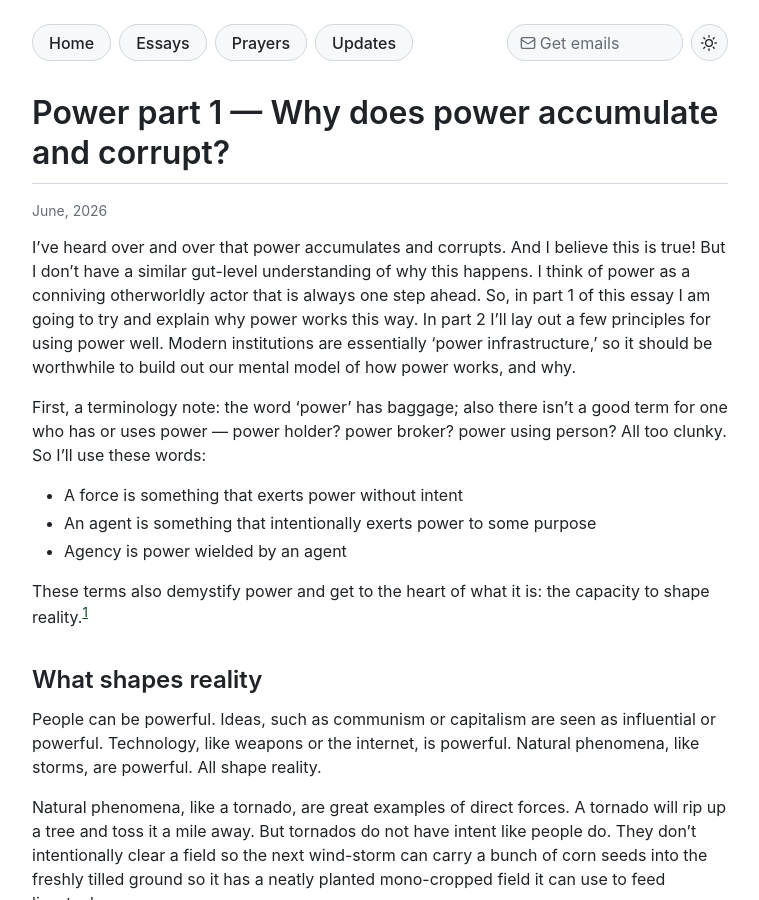
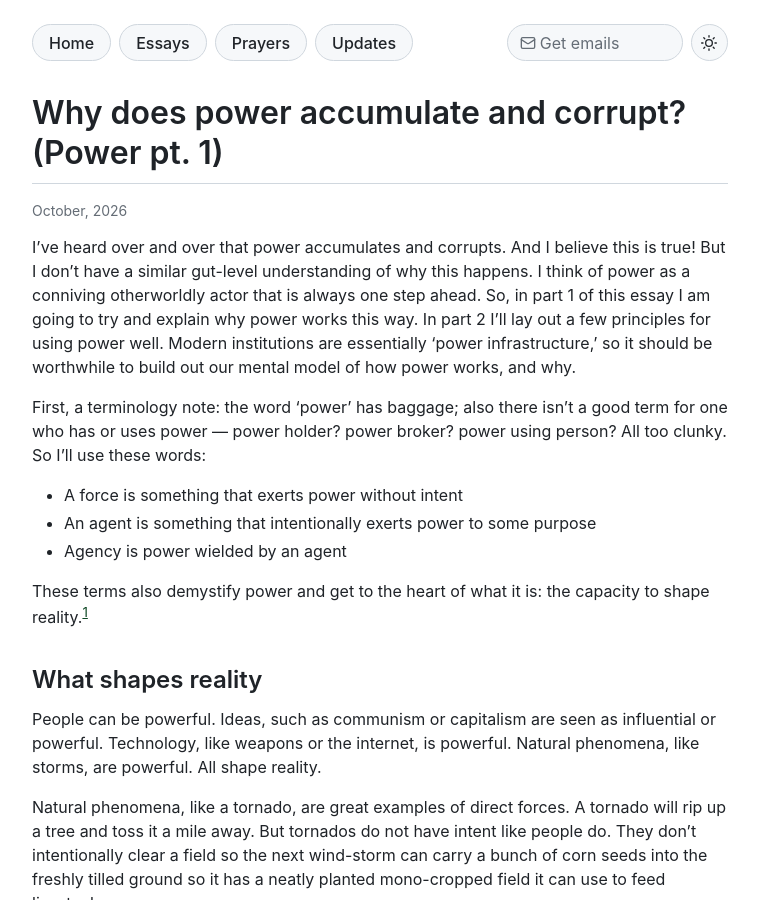
Before and after one commit to jack-t-skidmore/jack-t-skidmore.github.io, a Jekyll site: the page built from preview/power-part-1.md, in a window 1280 px wide and 900 px high. Shown: the whole window, without its empty margins (260-1019 px from the left). Built offline with Jekyll 4.4.1, drawn with Linux system fonts in a browser that asks for light colours.

Commit message:
power tweaks

```diff
--- a/preview/power-part-1.md
+++ b/preview/power-part-1.md
@@ -1,7 +1,7 @@
 ---
 layout: page
-title: Power part 1 — Why does power accumulate and corrupt?
-date: 2026-06-25
+title: Why does power accumulate and corrupt? (Power pt. 1)
+date: 2026-10-14
 description: "The difference between absolute and relative power."
 ---
 
```
